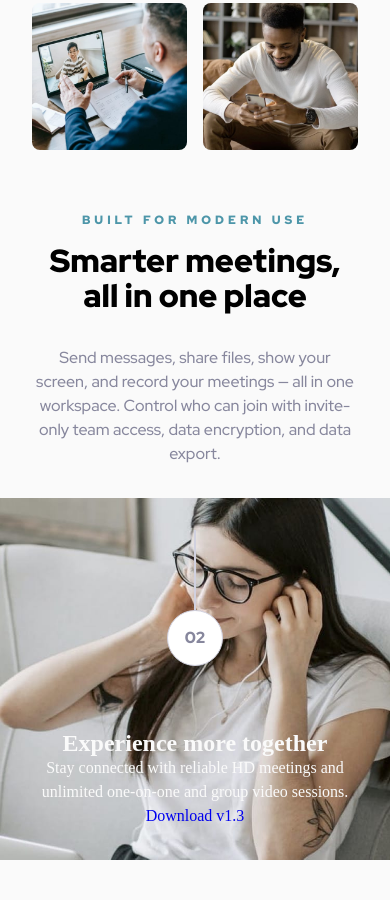
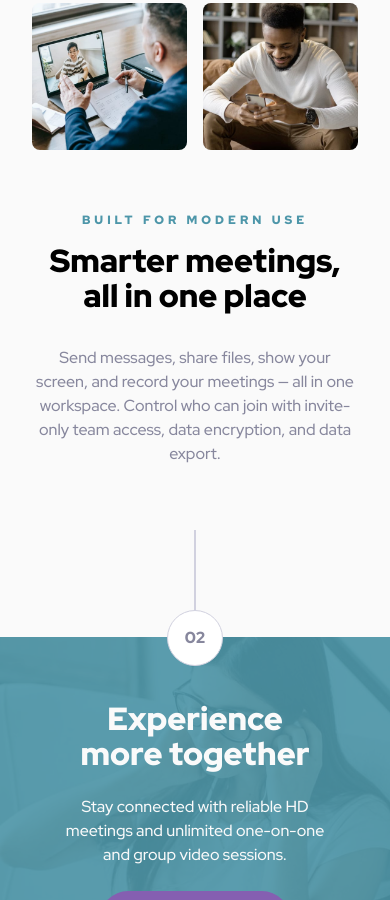
Before and after one commit to a-d14/meet-landing-page-frontend-mentor, a plain HTML site: page index.html in a window 390 px wide. Shown: the part 1100-2000 px from the top of the page. Before the commit the page ends 1960 px from the top, so only its background shows below. Drawn offline with Linux system fonts and the light colour scheme.

Commit message:
Completed Mobile Version

```diff
--- a/index.html
+++ b/index.html
@@ -20,8 +20,8 @@
         <h1 class="hero__header text-preset-1"><span>Group Chat</span> <span>for Everyone</span></h1>
         <p class="hero__body text-preset-4">Meet makes it easy to connect with others face-to-face virtually and collaborate across any device.</p>
         <div class="hero__cta">
-          <a class="btn__primary" href="#">Download <span>v1.3</span></a>
-          <a class="btn__secondary" href="#">What is it?</a>
+          <a class="btn-primary" href="#">Download <span>v1.3</span></a>
+          <a class="btn-secondary" href="#">What is it?</a>
         </div>
       </section>
     </section>
@@ -45,17 +45,16 @@
           workspace. Control who can join with invite-only team access, data encryption, and data export.</p>
       </section>
     </section>
-    <section class="feature feature-2">
-      <section class="feature-marker">
-        <span class="feature-marker__line"></span>
-        <span class="feature-marker__circle">02</span>
-      </section>
-      <section>
-        <h2>Experience more together</h2>
-        <p>Stay connected with reliable HD meetings and unlimited one-on-one and group video sessions.</p>
-        <a href="#">Download v1.3</a>
-      </section>
-    </section>
   </main>
+  <section class="feature-marker">
+    <span class="feature-marker__line"></span>
+    <span class="feature-marker__circle">02</span>
+  </section>
+  <footer>
+    <div class="overlay"></div>
+    <h2 class="text-preset-2">Experience more together</h2>
+    <p class="text-preset-4">Stay connected with reliable HD meetings and unlimited one-on-one and group video sessions.</p>
+    <a class="btn-secondary" href="#">Download <span>v1.3</span></a>
+  </footer>
 </body>
 </html>
--- a/scss/base/_colors.scss
+++ b/scss/base/_colors.scss
@@ -1,5 +1,5 @@
 :root {
-    --cyan-600: #4D96A9;
+    --cyan-600: #4d96a9;
     --cyan-300: #8FE3F9;
 
     --purple-600: #855FB1;
--- a/scss/components/_buttons.scss
+++ b/scss/components/_buttons.scss
@@ -7,7 +7,7 @@
     font: a.$text-preset-5;
 }
 
-.btn__primary {
+.btn-primary {
     @extend %btn;
     background-color: var(--cyan-600);
 
@@ -16,7 +16,11 @@
     }
 }
 
-.btn__secondary {
+.btn-secondary {
     @extend %btn;
     background-color: var(--purple-600);
+
+    span {
+        color: var(--purple-300);
+    }
 }
--- a/scss/layout/_feature.scss
+++ b/scss/layout/_feature.scss
@@ -1,7 +1,7 @@
 @use '../abstracts/' as a;
 
 .feature {
-    padding: a.$spacing-400;
+    padding: a.$spacing-400 a.$spacing-400 a.$spacing-800 a.$spacing-400;
     text-align: center;
 
     @include a.add-flex(column, a.$spacing-800);
@@ -17,15 +17,4 @@
     &__subheading {
         color: var(--cyan-600);
     }
-
-    &-2 {
-        color: var(--white);
-        background: url('assets/mobile/image-footer.jpg');
-        background-size: cover;
-
-        p {
-            color: var(--white);
-        }
-    }
-
 }
--- /dev/null
+++ b/scss/layout/_footer.scss
@@ -0,0 +1,29 @@
+@use '../abstracts/' as a;
+
+footer {
+    padding: a.$spacing-800;
+    color: var(--white);
+    background: url('assets/mobile/image-footer.jpg');
+    background-size: cover;
+    margin-top: -1.8rem;
+    text-align: center;
+
+    position: relative;
+    z-index: -2;
+
+    .overlay {
+        background-color: rgba(77, 150, 169, 0.9);
+        position: absolute;
+        top: 0;
+        left: 0;
+        width: 100%;
+        height: 100%;
+        z-index: -1;
+    }
+
+    @include a.add-flex(column, a.$spacing-300);
+
+    p {
+        color: var(--white);
+    }
+}
--- a/scss/layout/_index.scss
+++ b/scss/layout/_index.scss
@@ -2,3 +2,4 @@
 @forward 'header';
 @forward 'hero';
 @forward 'feature';
+@forward 'footer';
```
Also changed, not shown: style.css.
